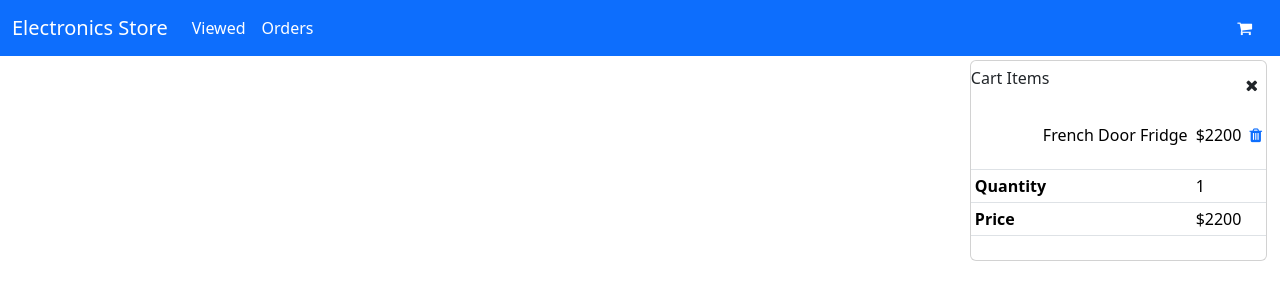
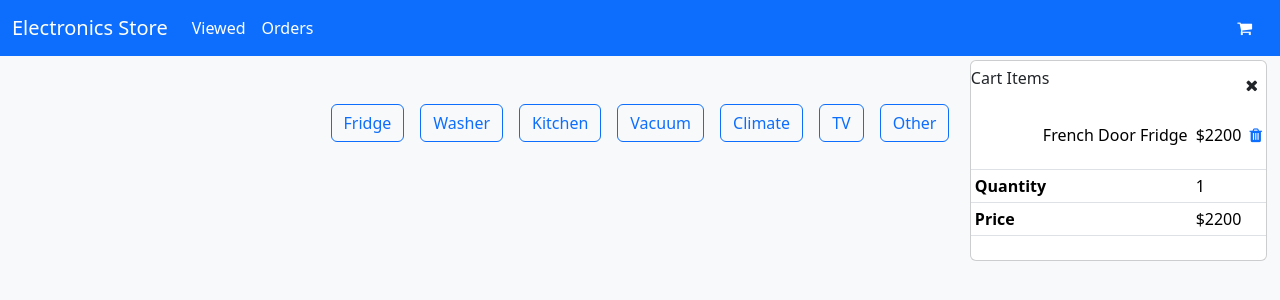
Before and after one commit to hayaoki-engineer/angular-kaden-app, an Angular app: page /home in a window 1280 px wide. Shown: the top 300 px of the page. Built offline with nearby package versions, Linux system fonts and the light colour scheme.

Commit message:
カテゴリ表示

```diff
--- a/src/app/app.component.html
+++ b/src/app/app.component.html
@@ -70,3 +70,5 @@
         </div>
     </div>
 </nav>
+<!-- Router outlet for displaying routed components -->
+ <router-outlet></router-outlet>
--- a/src/app/components/home/home.component.html
+++ b/src/app/components/home/home.component.html
@@ -1 +1,25 @@
-<p>home works!</p>
+<div class="container-fluid bg-light" style="min-height: 100vh;">
+    <!-- Main section with light background -->
+    <section class="bg-light">
+        <div class="container py-5">
+            <!-- Category selection buttons -->
+            <div class="rounded-circle d-flex align-items-center justify-content-center mb-4">
+                <button
+                  *ngFor="let item of categoryList; let i = index; trackBy: trackByIndex"
+                  class="btn btn-outline-primary mx-2"
+                  >
+                  {{ item }}
+                </button>
+            </div>
+
+            <div class="row">
+                <!-- Display product cards if products are found -->
+                <ng-container>
+                    <div class="col-md-12 col-lg-3 pt-2 mb-4 mb-lg-0">
+
+                    </div>
+                </ng-container>
+            </div>
+        </div>
+    </section>
+</div>
--- a/src/app/components/home/home.component.ts
+++ b/src/app/components/home/home.component.ts
@@ -1,12 +1,25 @@
 import { Component } from '@angular/core';
+import { CommonModule } from '@angular/common';
 
 @Component({
   selector: 'app-home',
   standalone: true,
-  imports: [],
+  imports: [ CommonModule ],
   templateUrl: './home.component.html',
-  styleUrl: './home.component.css'
+  styleUrl: './home.component.css',
 })
 export class HomeComponent {
+  public categoryList: string[] = [
+    'Fridge',
+    'Washer',
+    'Kitchen',
+    'Vacuum',
+    'Climate',
+    'TV',
+    'Other',
+  ];
 
+  public trackByIndex(index: number, item: any): number {
+    return index;
+  }
 }
```
